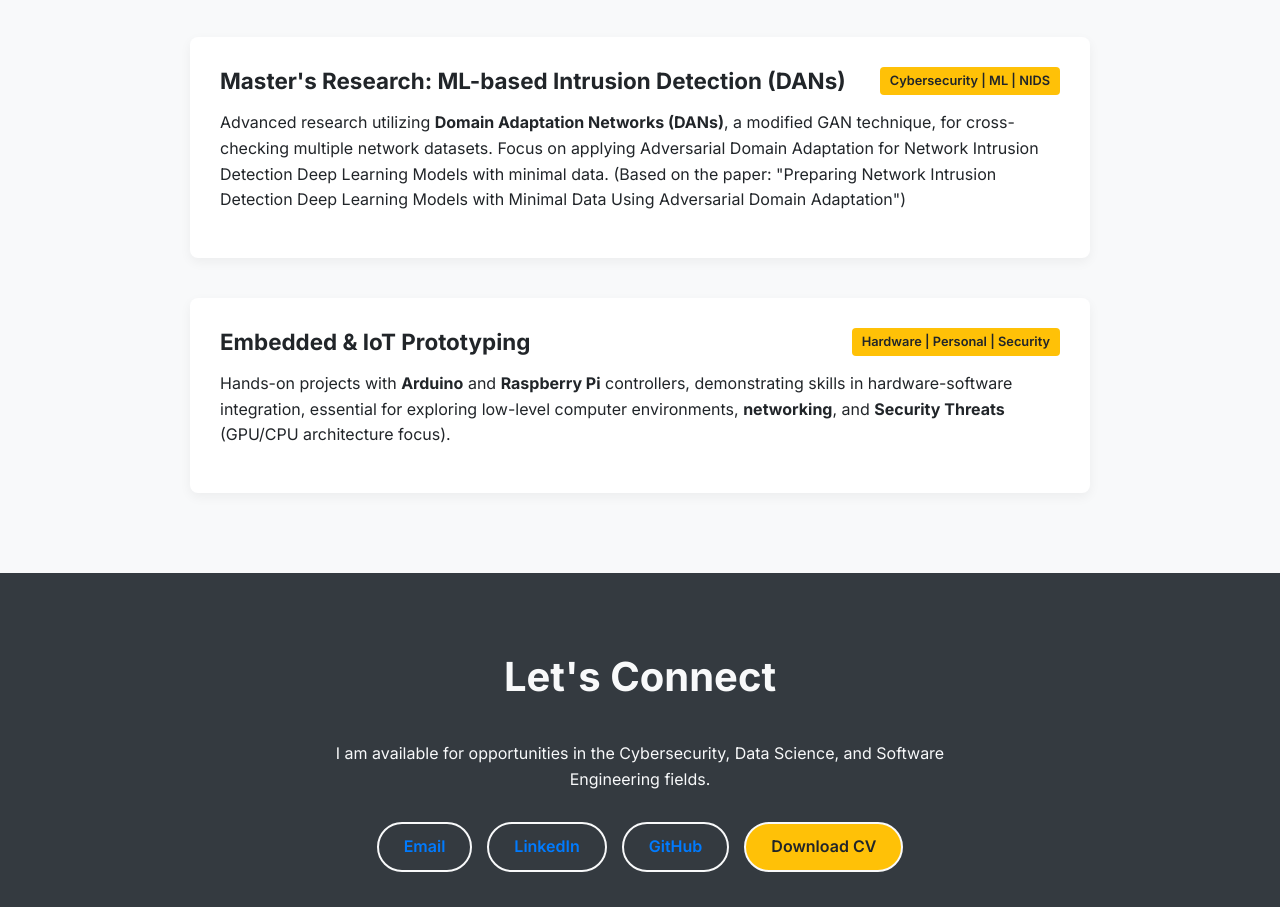
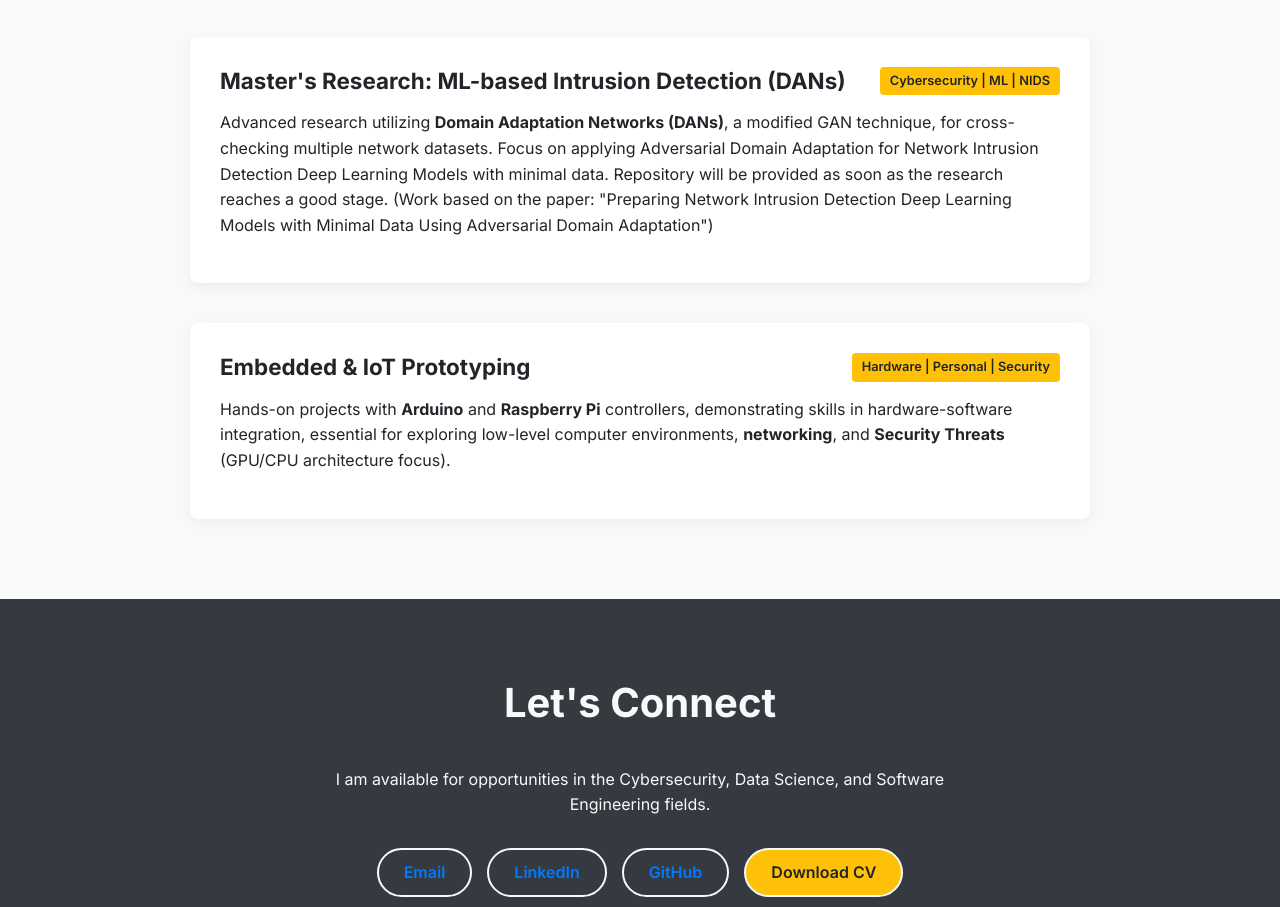
Before and after one commit to kalebers/kalebers.github.io, a plain HTML site: page index.html in a window 1280 px wide. Shown: the part 2916-3823 px from the top of the page. Drawn offline with Linux system fonts and the light colour scheme.

Commit message:
FIX: master research info updated (#15)

```diff
--- a/index.html
+++ b/index.html
@@ -163,7 +163,7 @@
                             <h3>Master's Research: ML-based Intrusion Detection (DANs)</h3>
                             <span class="tag">Cybersecurity | ML | NIDS</span>
                         </div>
-                        <p>Advanced research utilizing <strong>Domain Adaptation Networks (DANs)</strong>, a modified GAN technique, for cross-checking multiple network datasets. Focus on applying Adversarial Domain Adaptation for Network Intrusion Detection Deep Learning Models with minimal data. (Based on the paper: "Preparing Network Intrusion Detection Deep Learning Models with Minimal Data Using Adversarial Domain Adaptation")</p>
+                        <p>Advanced research utilizing <strong>Domain Adaptation Networks (DANs)</strong>, a modified GAN technique, for cross-checking multiple network datasets. Focus on applying Adversarial Domain Adaptation for Network Intrusion Detection Deep Learning Models with minimal data. Repository will be provided as soon as the research reaches a good stage. (Work based on the paper: "Preparing Network Intrusion Detection Deep Learning Models with Minimal Data Using Adversarial Domain Adaptation")</p>
                         <!-- <a href="URL_TO_RESEARCH_PROJECT" target="_blank" class="project-link">View Details &rarr;</a> -->
                     </div>
 
```
